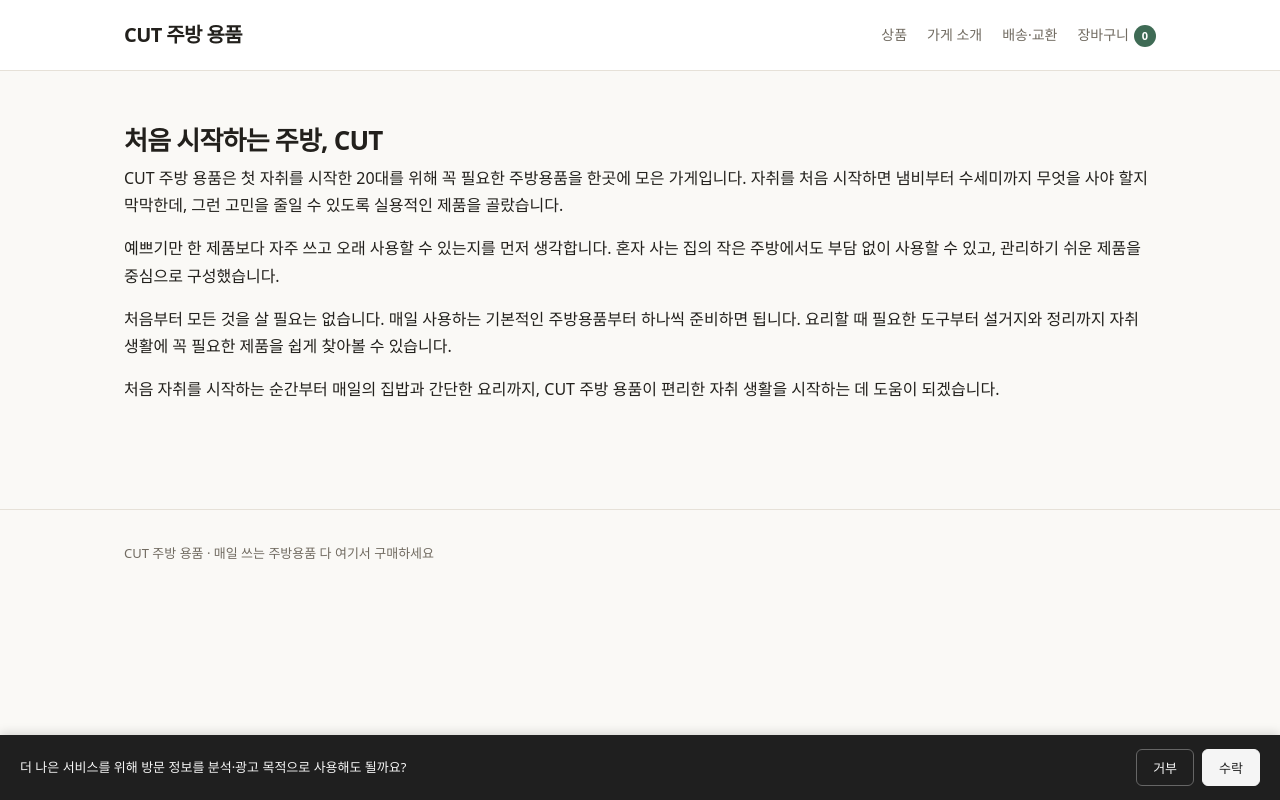
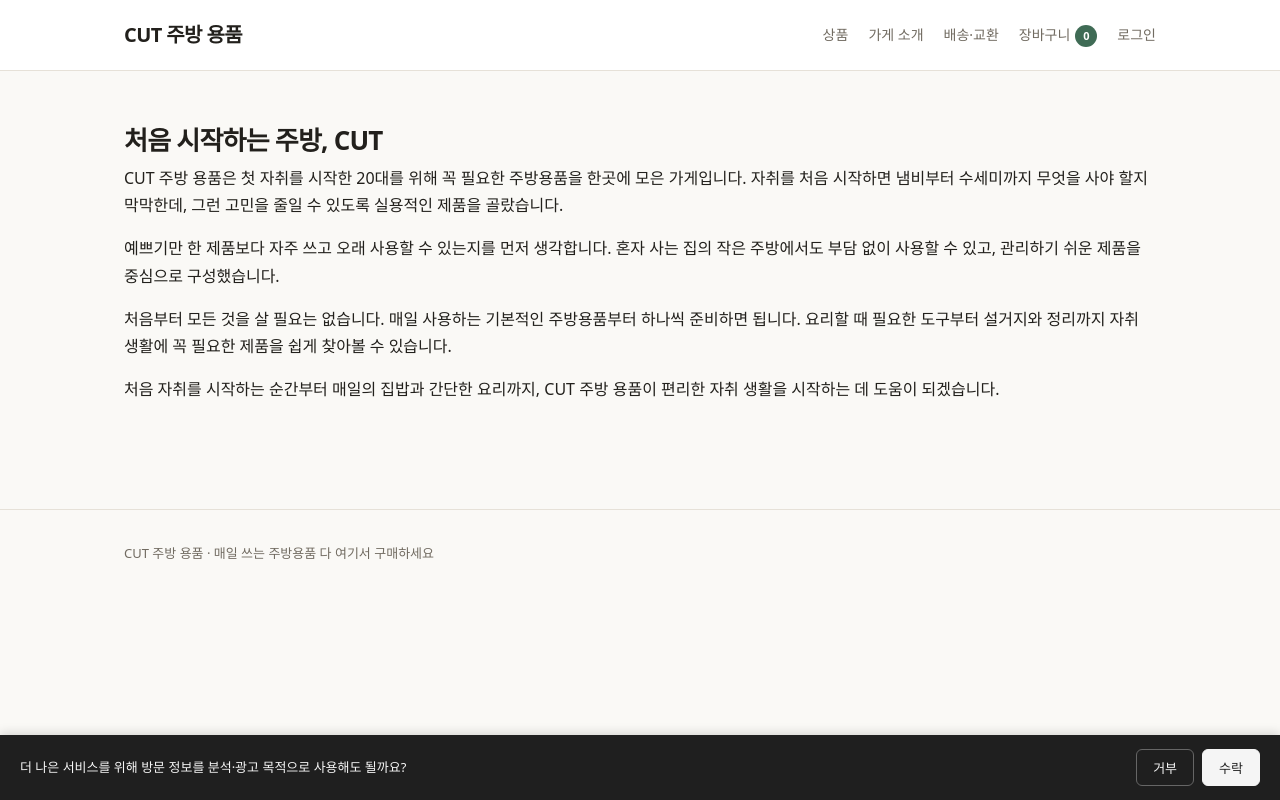
Before and after one commit to chaeyoon0415/haru-ch-shop, a plain HTML site: page about.html in a window 1280 px wide. Drawn offline with Linux system fonts and the light colour scheme.

Commit message:
로그인 링크 추가

```diff
--- a/about.html
+++ b/about.html
@@ -29,6 +29,7 @@ height="0" width="0" style="display:none;visibility:hidden"></iframe></noscript>
     <a href="about.html">가게 소개</a>
     <a href="shipping.html">배송·교환</a>
     <a href="cart.html">장바구니<span class="cart-count">0</span></a>
+    <a href="login.html">로그인</a>
   </nav>
 </div></header>
 
```
Also changed, not shown: cart.html (+1 -0 lines), checkout.html (+1 -0 lines), done.html (+1 -0 lines), index.html (+1 -0 lines), product.html (+1 -0 lines), shipping.html (+1 -0 lines).
